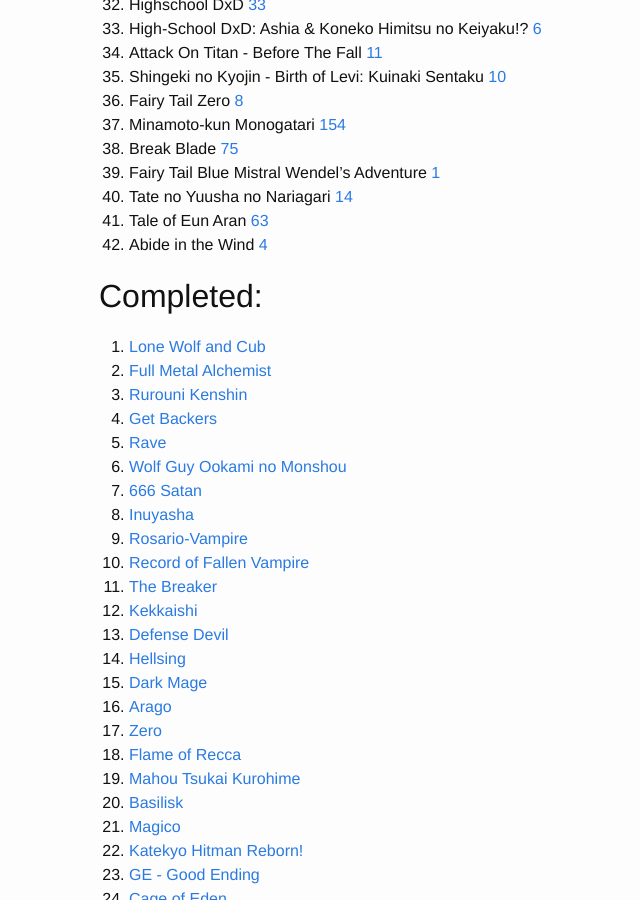
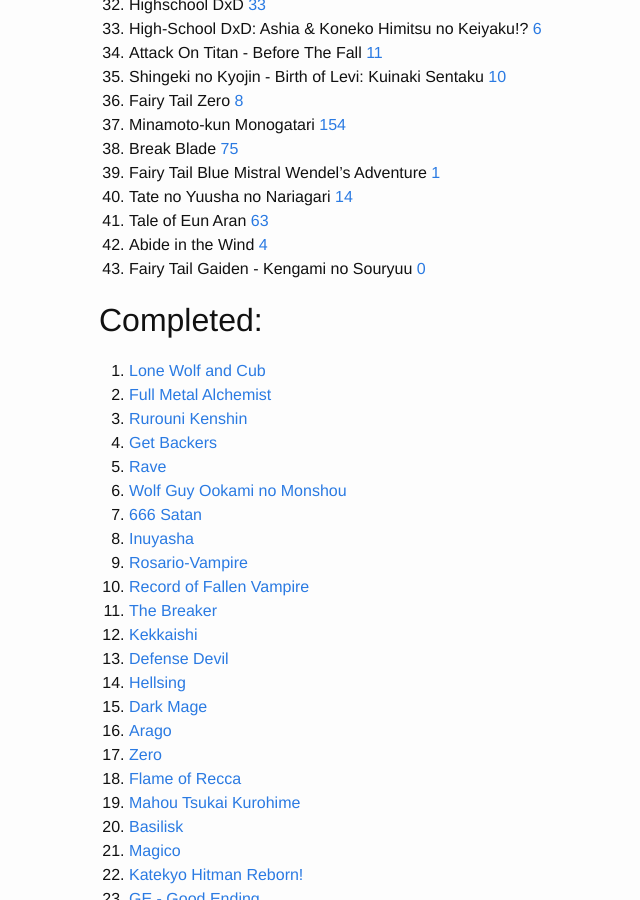
Before and after one commit to forevergenin/forevergenin.github.io, a Jekyll site: the page built from _posts/2015-05-09-my-manga-tracking-list.markdown, in a window 1280 px wide and 900 px high, scrolled down 1053 px. Shown: the whole window, without its empty margins (171-811 px from the left). Built offline with Jekyll 4.4.1, drawn with Linux system fonts in a browser that asks for light colours.

Commit message:
Updated manga tracking list

```diff
--- a/_posts/2015-05-09-my-manga-tracking-list.markdown
+++ b/_posts/2015-05-09-my-manga-tracking-list.markdown
@@ -55,6 +55,7 @@
 040. Tate no Yuusha no Nariagari [14](http://www.mangapanda.com/tate-no-yuusha-no-nariagari/14)
 041. Tale of Eun Aran [63](http://www.mangapanda.com/tale-of-eun-aran/63)
 042. Abide in the Wind [4](http://www.mangatown.com/manga/abide_in_the_wind/c004/4.html)
+043. Fairy Tail Gaiden - Kengami no Souryuu [0](http://www.mangapanda.com/fairy-tail-gaiden-kengami-no-souryuu)
 
 
 ## Completed:
```
